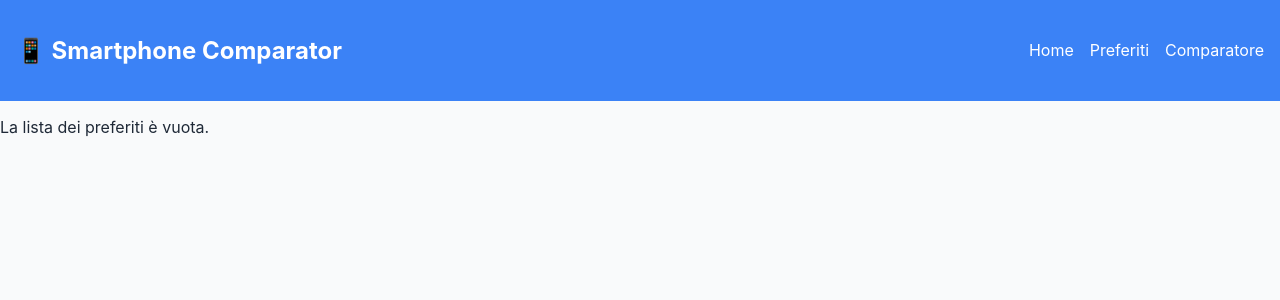
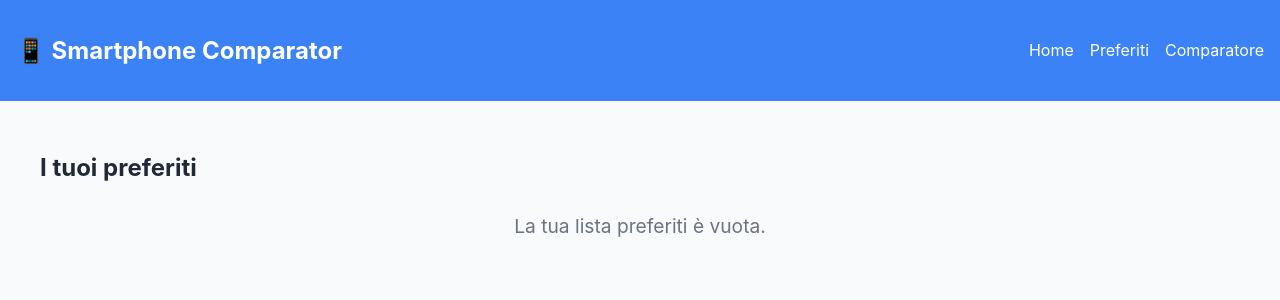
Before and after one commit to riccardo-guido/progetto-finale-spec-frontend-front, a React (Vite) app: page /favorites in a window 1280 px wide. Shown: the top 300 px of the page. Built offline with nearby package versions, Linux system fonts and the light colour scheme.

Commit message:
management of empty states

```diff
--- a/src/components/RecordList.jsx
+++ b/src/components/RecordList.jsx
@@ -63,9 +63,13 @@ export default function RecordList() {
       </div>
 
       <div className="grid">
-        {records.map((record) => (
-          <RecordCard key={record.id} record={record} />
-        ))}
+        {records.length > 0 ? (
+          records.map((record) => (
+            <RecordCard key={record.id} record={record} />
+          ))
+        ) : (
+          <p className="empty-message">Nessun risultato trovato.</p>
+        )}
       </div>
     </div>
   );
--- a/src/pages/Compare.jsx
+++ b/src/pages/Compare.jsx
@@ -29,6 +29,7 @@ export default function Compare() {
   }, [firstId, secondId]);
 
   return (
+    <div className="container">
       <div className="compare">
         <h2>Confronta Smartphone</h2>
 
@@ -42,7 +43,10 @@ export default function Compare() {
             ))}
           </select>
 
-        <select value={secondId} onChange={(e) => setSecondId(e.target.value)}>
+          <select
+            value={secondId}
+            onChange={(e) => setSecondId(e.target.value)}
+          >
             <option value="">Seleziona secondo</option>
             {records.map((r) => (
               <option key={r.id} value={r.id}>
@@ -53,8 +57,13 @@ export default function Compare() {
         </div>
 
         <div className="comparison-grid">
-        {firstRecord && secondRecord ? (
+          {!firstRecord && !secondRecord ? (
+            <p className="empty-message">
+              Seleziona almeno due smartphone da confrontare.
+            </p>
+          ) : (
             <div className="comparison" id="comparison-container">
+              {firstRecord && (
                 <div className="card">
                   <img
                     src={firstRecord.image}
@@ -81,7 +90,9 @@ export default function Compare() {
                     <strong>Batteria:</strong> {firstRecord.battery}
                   </p>
                 </div>
+              )}
 
+              {secondRecord && (
                 <div className="card">
                   <img
                     src={secondRecord.image}
@@ -108,10 +119,10 @@ export default function Compare() {
                     <strong>Batteria:</strong> {secondRecord.battery}
                   </p>
                 </div>
+              )}
             </div>
-        ) : (
-          <p>Seleziona due smartphone da confrontare.</p>
           )}
+        </div>
       </div>
     </div>
   );
--- a/src/pages/Favorites.jsx
+++ b/src/pages/Favorites.jsx
@@ -5,23 +5,31 @@ import { Link } from "react-router-dom";
 export default function Favorites() {
   const { favorites, toggleFavorite } = useContext(FavoritesContext);
 
-  if (favorites.length === 0) {
-    return <p>La lista dei preferiti è vuota.</p>;
-  }
-
   return (
+    <div className="container">
       <div className="favorites">
         <h2>I tuoi preferiti</h2>
+        {favorites.length > 0 ? (
           <div className="grid">
             {favorites.map((record) => (
               <div key={record.id} className="card">
-            <img src={record.image} alt={record.title} className="card-image" />
+                <img
+                  src={record.image}
+                  alt={record.title}
+                  className="card-image"
+                />
                 <h3>{record.title}</h3>
                 <p>{record.category}</p>
                 <Link to={`/detail/${record.id}`}>Dettagli</Link>
-            <button onClick={() => toggleFavorite(record)}>💔 Rimuovi</button>
+                <button onClick={() => toggleFavorite(record)}>
+                  💔 Rimuovi
+                </button>
               </div>
             ))}
+          </div>
+        ) : (
+          <p className="empty-message"> La tua lista preferiti è vuota.</p>
+        )}
       </div>
     </div>
   );
--- a/src/styles/theme.css
+++ b/src/styles/theme.css
@@ -116,9 +116,8 @@ button:hover {
 .selectors {
   display: flex;
   justify-content: center;
+  margin-bottom: 1rem;
   gap: 1rem;
-  flex-wrap: wrap;
-  margin-bottom: 1.5rem;
 }
 
 .detail {
@@ -130,3 +129,10 @@ button:hover {
   height: auto;
   margin-bottom: 1rem;
 }
+
+.empty-message {
+  text-align: center;
+  font-size: 1.2rem;
+  color: #6b7280; /* grigio tech */
+  margin-top: 2rem;
+}
```
Lines whose indentation alone changed are shown as unchanged.
